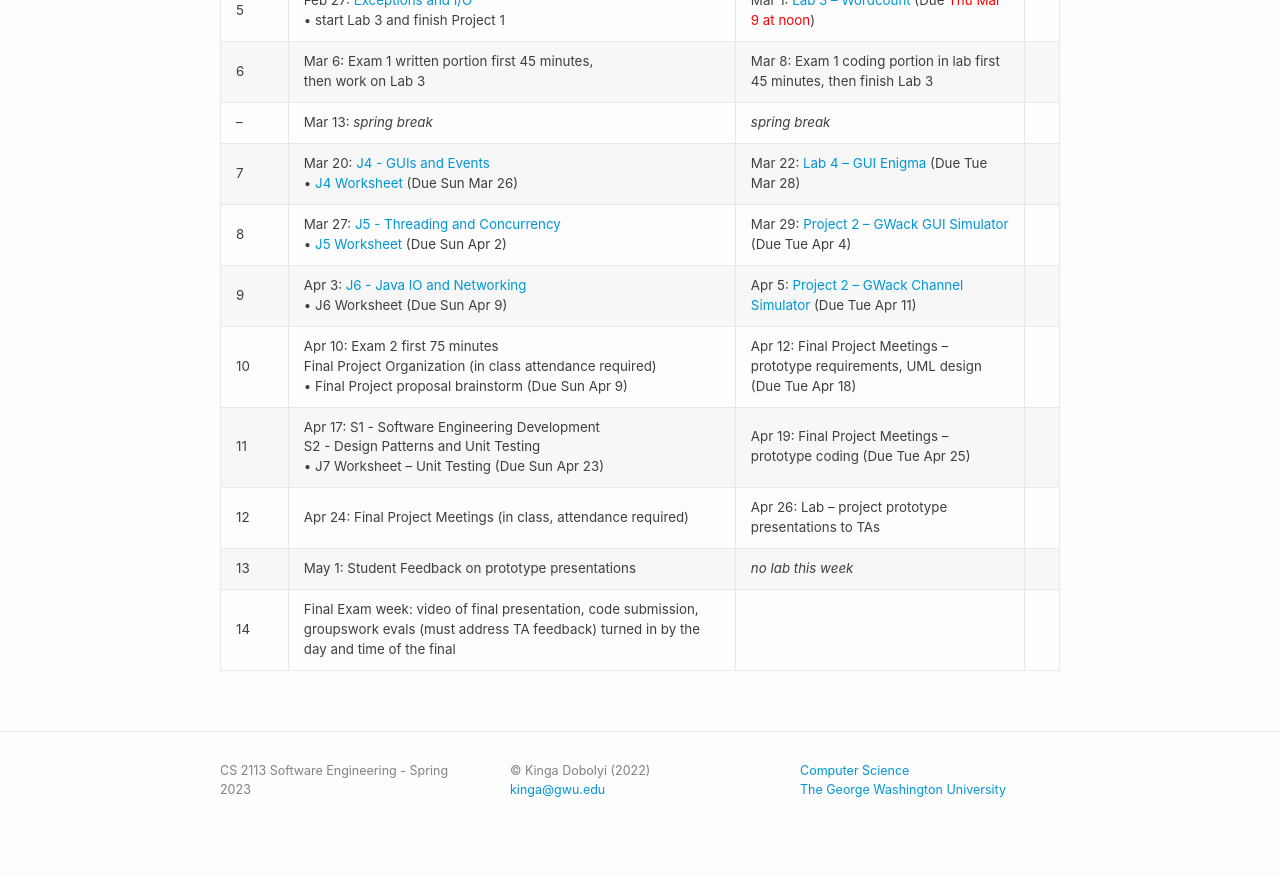
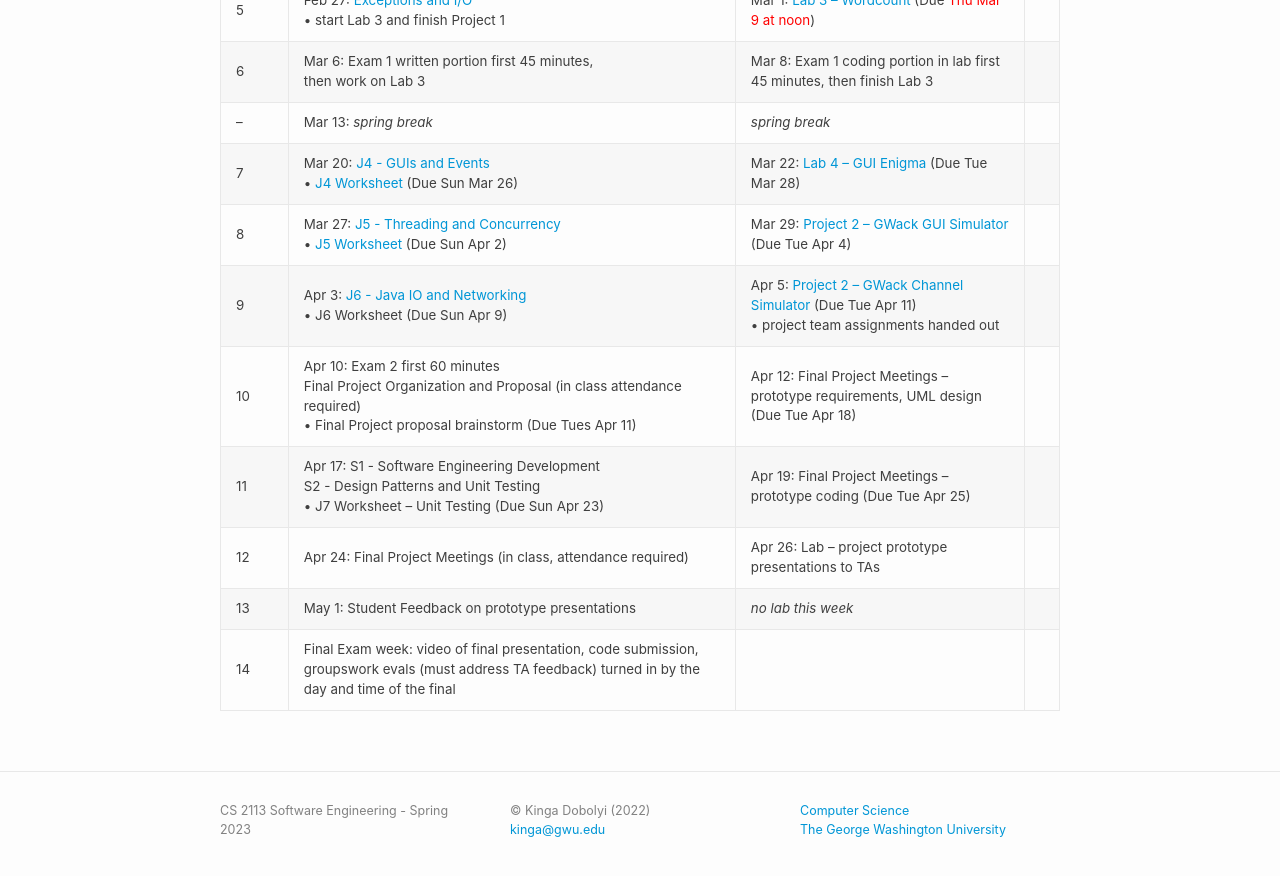
Before and after one commit to cs2113-s23/cs2113-s23.github.io, a Jekyll site: the page built from schedule.md, in a window 1280 px wide and 900 px high, scrolled down 612 px. Shown: the top 876 px of the window. Built offline with Jekyll 4.4.1, drawn with Linux system fonts in a browser that asks for light colours.

Commit message:
final proj

```diff
--- a/schedule.md
+++ b/schedule.md
@@ -22,8 +22,8 @@ title: Schedule
 | --    | Mar 13: *spring break*                                                                                           | *spring break*                                                                                                                  |
 | 7    | Mar 20: [J4 - GUIs and Events](j/4) <br>&bull; [J4 Worksheet](worksheet/j4) (Due Sun Mar 26)                                 | Mar 22: [Lab 4 -- GUI Enigma](lab/4) (Due Tue Mar 28)                                                                             |
 | 8   | Mar 27: [J5 - Threading and Concurrency](j/5) <br>&bull; [J5 Worksheet](worksheet/j5) (Due Sun Apr 2)                      | Mar 29: [Project 2 -- GWack GUI Simulator](project/2) (Due Tue Apr 4)    |
-| 9   | Apr 3: [J6 - Java IO and Networking](j/6) <br>&bull; J6 Worksheet  (Due Sun Apr 9)                             | Apr 5: [Project 2 -- GWack Channel Simulator](project/2) (Due Tue Apr 11)                                                              |
-| 10   | Apr 10: Exam 2 first 75 minutes<br> Final Project Organization (in class attendance required) <br>&bull; Final Project proposal brainstorm  (Due Sun Apr 9)                        | Apr 12: Final Project Meetings -- prototype requirements, UML design (Due Tue Apr 18)
+| 9   | Apr 3: [J6 - Java IO and Networking](j/6) <br>&bull; J6 Worksheet  (Due Sun Apr 9)                             | Apr 5: [Project 2 -- GWack Channel Simulator](project/2) (Due Tue Apr 11) <br>&bull; project team assignments handed out                                                             |
+| 10   | Apr 10: Exam 2 first 60 minutes<br> Final Project Organization and Proposal (in class attendance required) <br>&bull; Final Project proposal brainstorm  (Due Tues Apr 11)                        | Apr 12: Final Project Meetings -- prototype requirements, UML design (Due Tue Apr 18)
 | 11   | Apr 17: S1 - Software Engineering Development<br>S2 - Design Patterns and Unit Testing <br>&bull; J7 Worksheet -- Unit Testing (Due Sun Apr 23)             | Apr 19: Final Project Meetings -- prototype coding (Due Tue Apr 25)                                                                    |
 | 12   | Apr 24:  Final Project Meetings (in class, attendance required)                                                                                         |  Apr 26: Lab -- project prototype presentations to TAs                                                                                                                          |
 | 13   | May 1:  Student Feedback on prototype presentations                                                                            | *no lab this week*                                                                                                                             |
```
